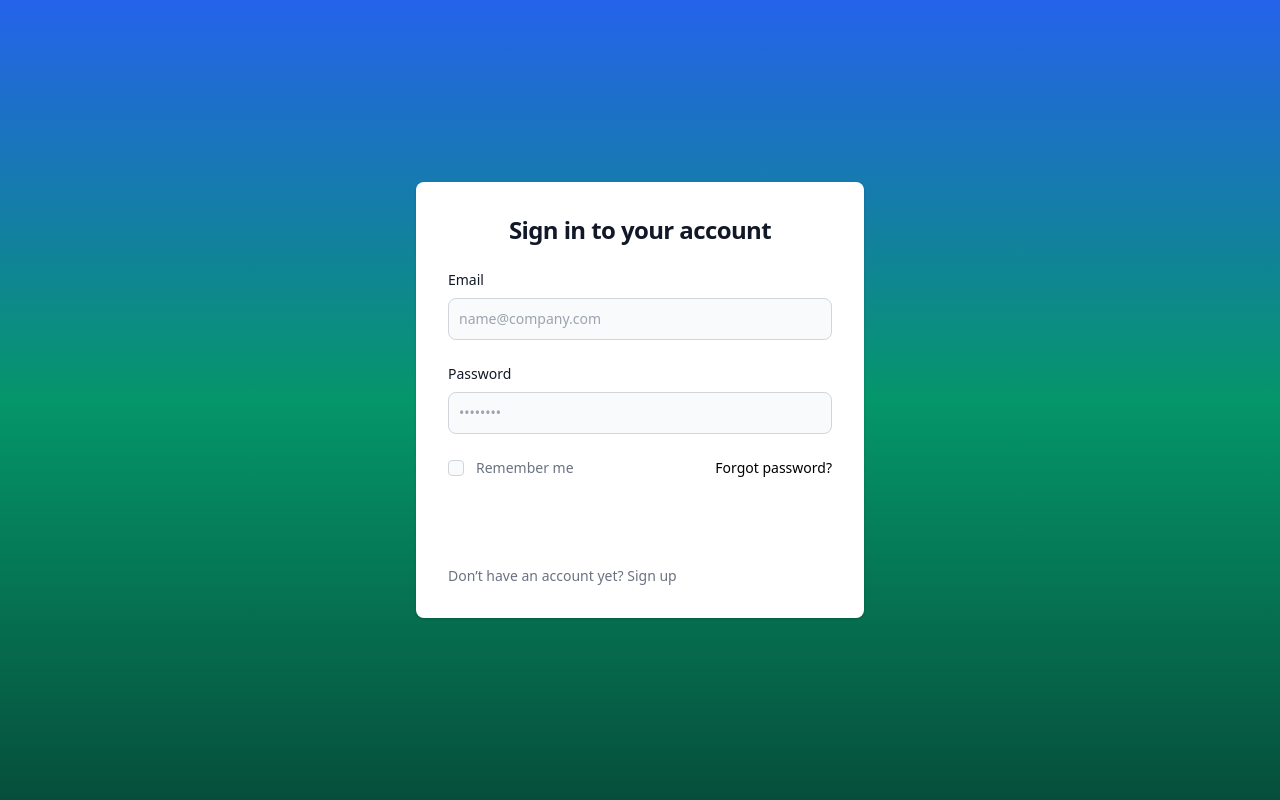
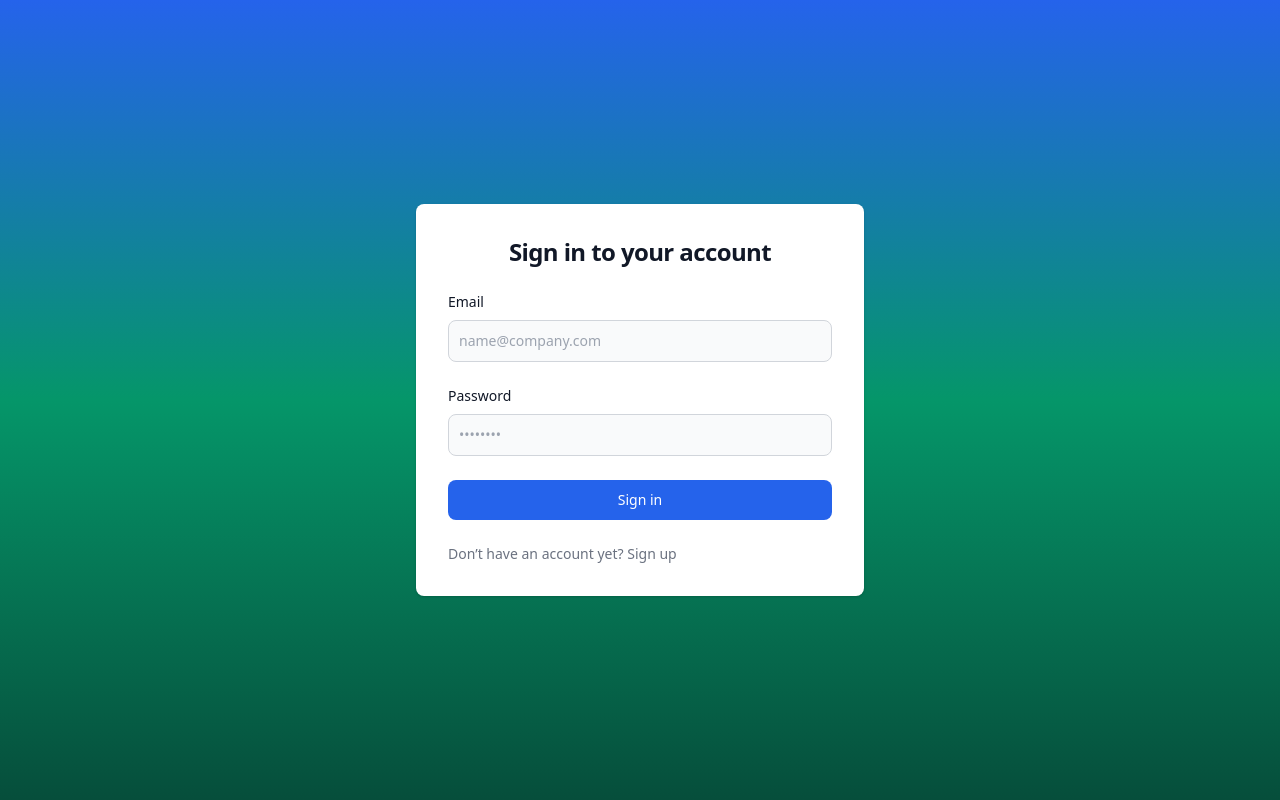
Before and after one commit to Rashminda121/NSpace, a PHP site: page /landlord/signin.php in a window 1280 px wide. Shown: the part 57-857 px from the top of the page. Run offline with PHP 8.4, Linux system fonts and the light colour scheme; some libraries are stand-ins or nearby versions.

Commit message:
modified signin page

```diff
--- a/landlord/signin.php
+++ b/landlord/signin.php
@@ -24,18 +24,8 @@
                       <label for="password" class="block mb-2 text-sm font-medium text-gray-900 dark:text-white">Password</label>
                       <input type="password" name="password" id="password" placeholder="••••••••" class="bg-gray-50 border border-gray-300 text-gray-900 sm:text-sm rounded-lg focus:ring-primary-600 focus:border-primary-600 block w-full p-2.5 dark:bg-gray-700 dark:border-gray-600 dark:placeholder-gray-400 dark:text-white dark:focus:ring-blue-500 dark:focus:border-blue-500" required="">
                   </div>
-                  <div class="flex items-center justify-between">
-                      <div class="flex items-start">
-                          <div class="flex items-center h-5">
-                            <input id="remember" aria-describedby="remember" type="checkbox" class="w-4 h-4 border border-gray-300 rounded bg-gray-50 focus:ring-3 focus:ring-primary-300 dark:bg-gray-700 dark:border-gray-600 dark:focus:ring-primary-600 dark:ring-offset-gray-800" required="">
-                          </div>
-                          <div class="ml-3 text-sm">
-                            <label for="remember" class="text-gray-500 dark:text-gray-300">Remember me</label>
-                          </div>
-                      </div>
-                      <a href="#" class="text-sm font-medium text-primary-600 hover:underline dark:text-primary-500">Forgot password?</a>
-                  </div>
-                  <button type="submit" class="w-full text-white bg-primary-600 hover:bg-primary-700 focus:ring-4 focus:outline-none focus:ring-primary-300 font-medium rounded-lg text-sm px-5 py-2.5 text-center dark:bg-primary-600 dark:hover:bg-primary-700 dark:focus:ring-primary-800">Sign in</button>
+
+                  <button type="submit" class="w-full text-white bg-blue-600 hover:bg-blue-700 focus:ring-4 focus:outline-none focus:ring-blue-300 font-medium rounded-lg text-sm px-5 py-2.5 text-center dark:bg-primary-600 dark:hover:bg-primary-700 dark:focus:ring-primary-800">Sign in</button>
                   <p class="text-sm font-light text-gray-500 dark:text-gray-400">
                       Don’t have an account yet? <a href="#" class="font-medium text-primary-600 hover:underline dark:text-primary-500">Sign up</a>
                   </p>
```
